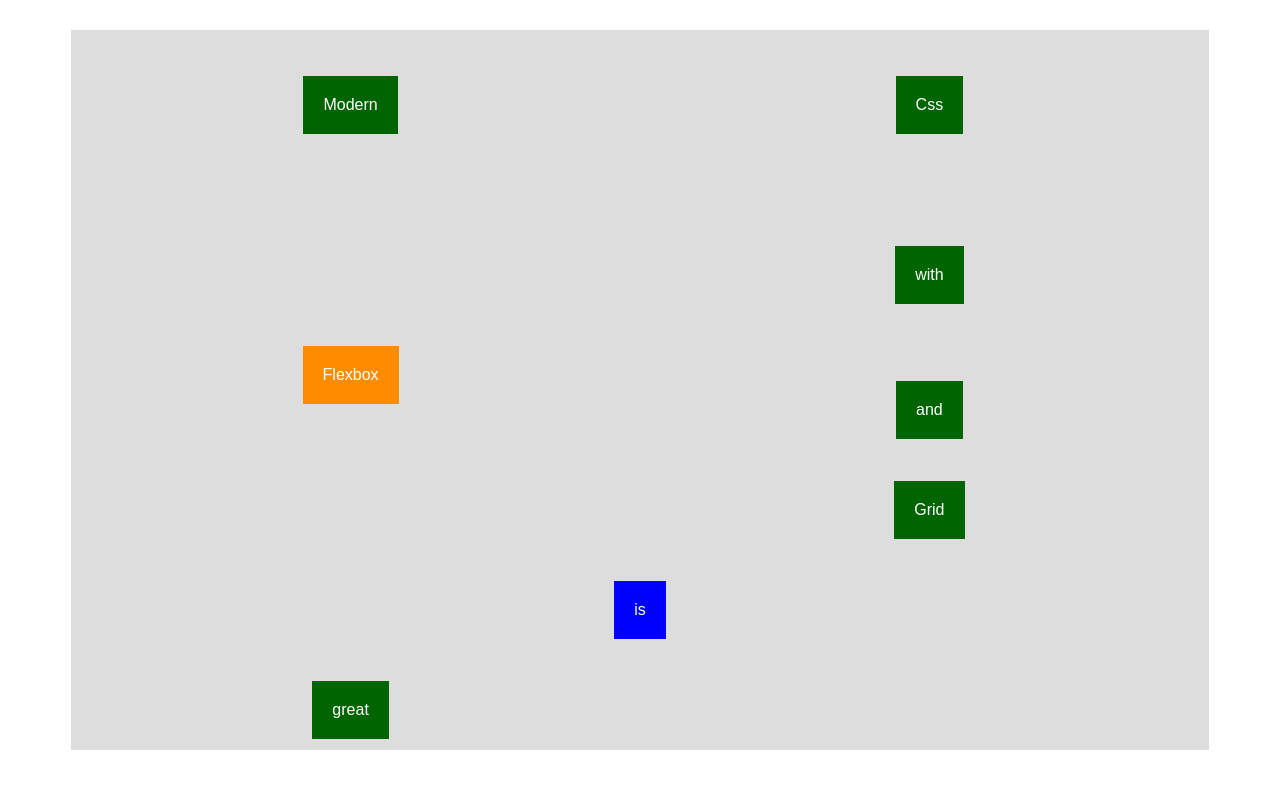
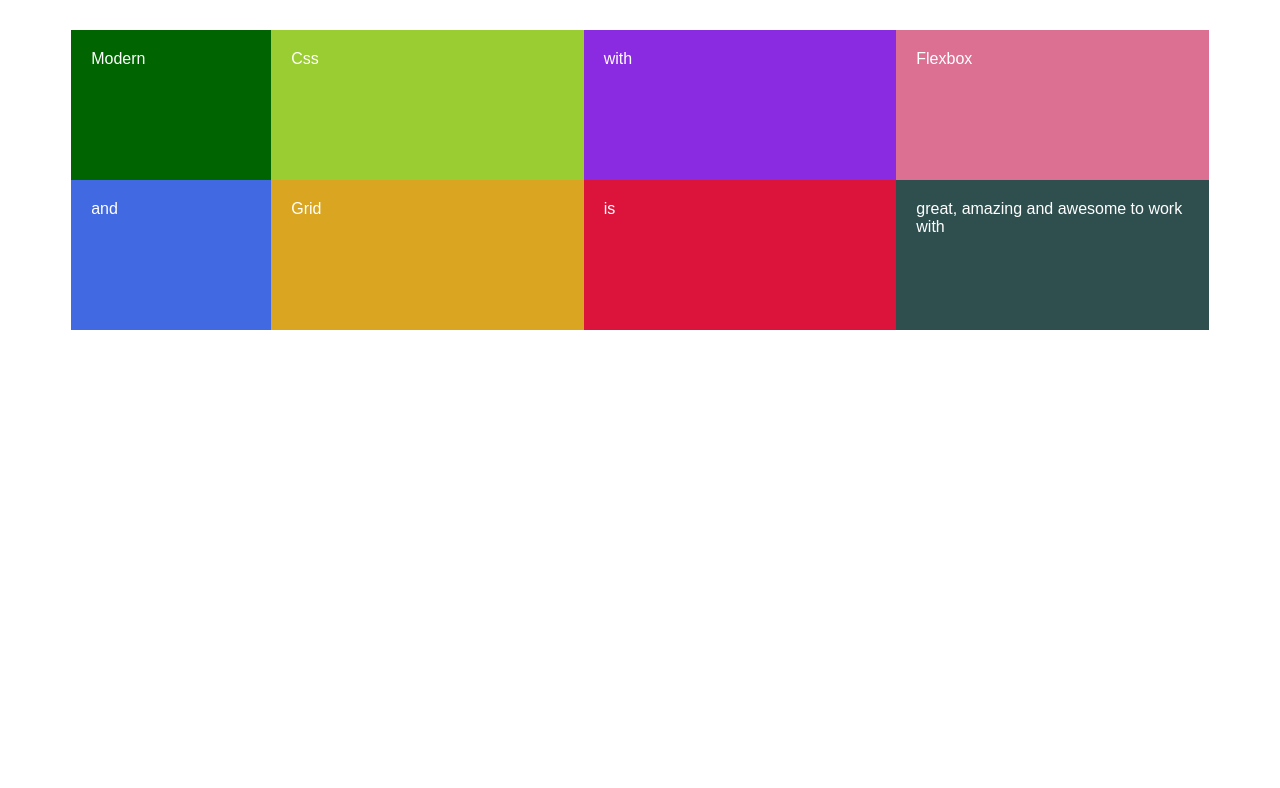
Before and after one commit to filipkotev/css-grid, a plain HTML site: page index.html in a window 1280 px wide. Drawn offline with Linux system fonts and the light colour scheme.

Commit message:
Min-content, max-content and minmax function

```diff
--- a/index.html
+++ b/index.html
@@ -14,7 +14,7 @@
     <div class="item item--5">and</div>
     <div class="item item--6">Grid</div>
     <div class="item item--7">is</div>
-    <div class="item item--8">great</div>
+    <div class="item item--8">great, amazing and awesome to work with</div>
   </div>
 </body>
 </html>
--- a/styles.css
+++ b/styles.css
@@ -4,20 +4,14 @@
   background-color: #ddd;
 
   display: grid;
-  grid-template-rows: 150px 150px;
-  grid-template-columns: repeat(2, 1fr);
-  grid-gap: 20px;
+/* Using min-content and max-content */
+/*  grid-template-columns: max-content 1fr 1fr min-content;*/
+/*  grid-template-rows: repeat(1, min-content);*/
 
-  grid-auto-rows: 80px;
+/* Using minmax function */
+  grid-template-rows: repeat(2, minmax(150px, min-content));
+  grid-template-columns: minmax(200px, 1fr) repeat(3, minmax(20%, 50%));
 
-
-  grid-auto-flow: row;
-  grid-auto-columns: 0.5fr;
-
-  /* Align grid items to grid areas */
-  align-items: center;
-/*  // Stretch / center / end / start */
-  justify-items: center;
 }
 
 .item {
@@ -27,15 +21,27 @@
   background-color: darkgreen;
 }
 
+.item--1 {
+  background-color: darkgreen;
+}
+.item--2 {
+  background-color: yellowgreen;
+}
+.item--3 {
+  background-color: blueviolet;
+}
 .item--4 {
-  background-color: darkorange;
-  grid-row: 2 / span 3;
-/*
-  align-self: start;
-  justify-self: start;
-*/
+  background-color: palevioletred;
+}
+.item--5 {
+  background-color: royalblue;
+}
+.item--6 {
+  background-color: goldenrod;
 }
 .item--7 {
-  background-color: blue;
-  grid-column: 1 / -1;
+  background-color: crimson;
 }
+.item--8 {
+  background-color: darkslategray;
+}
```
